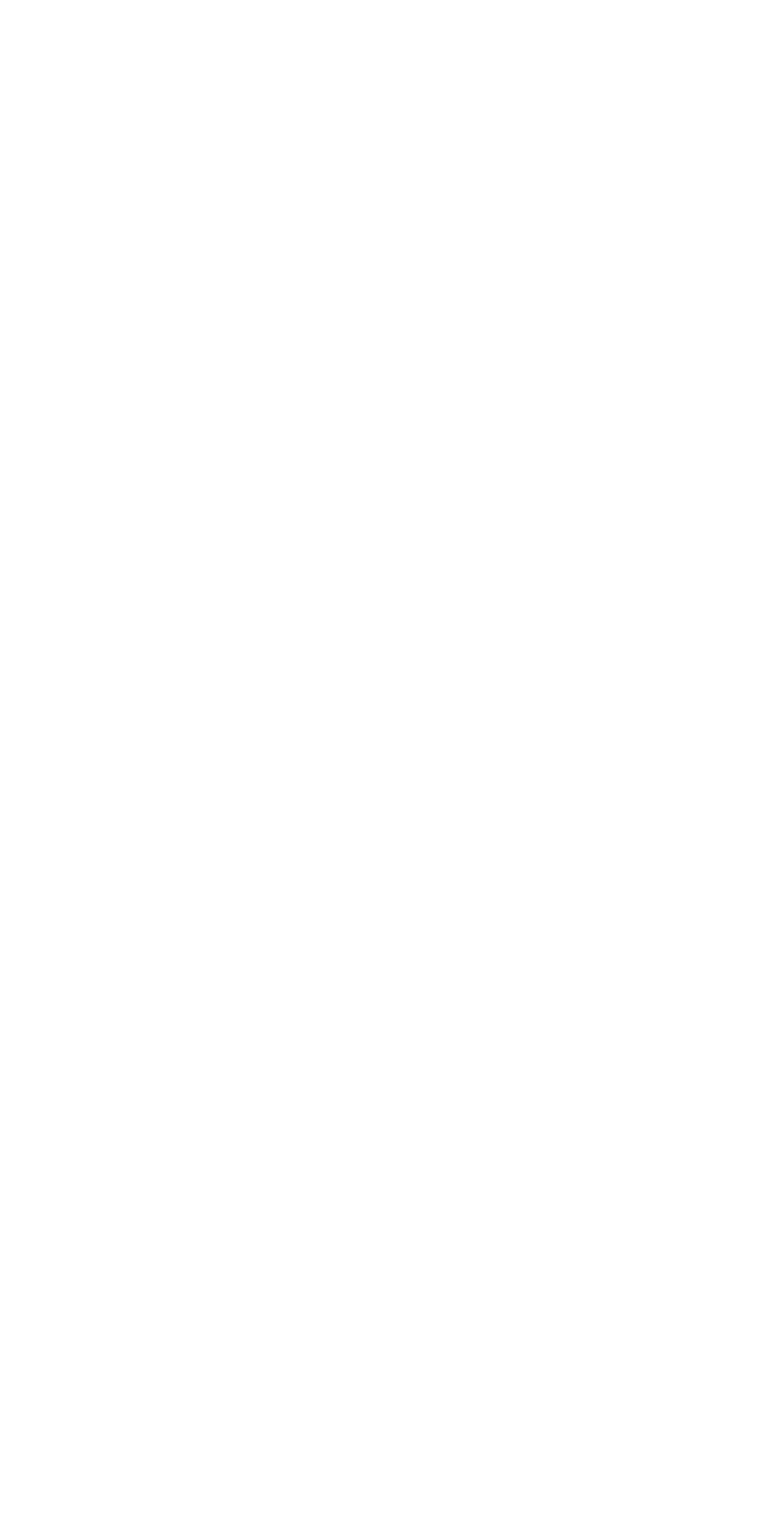
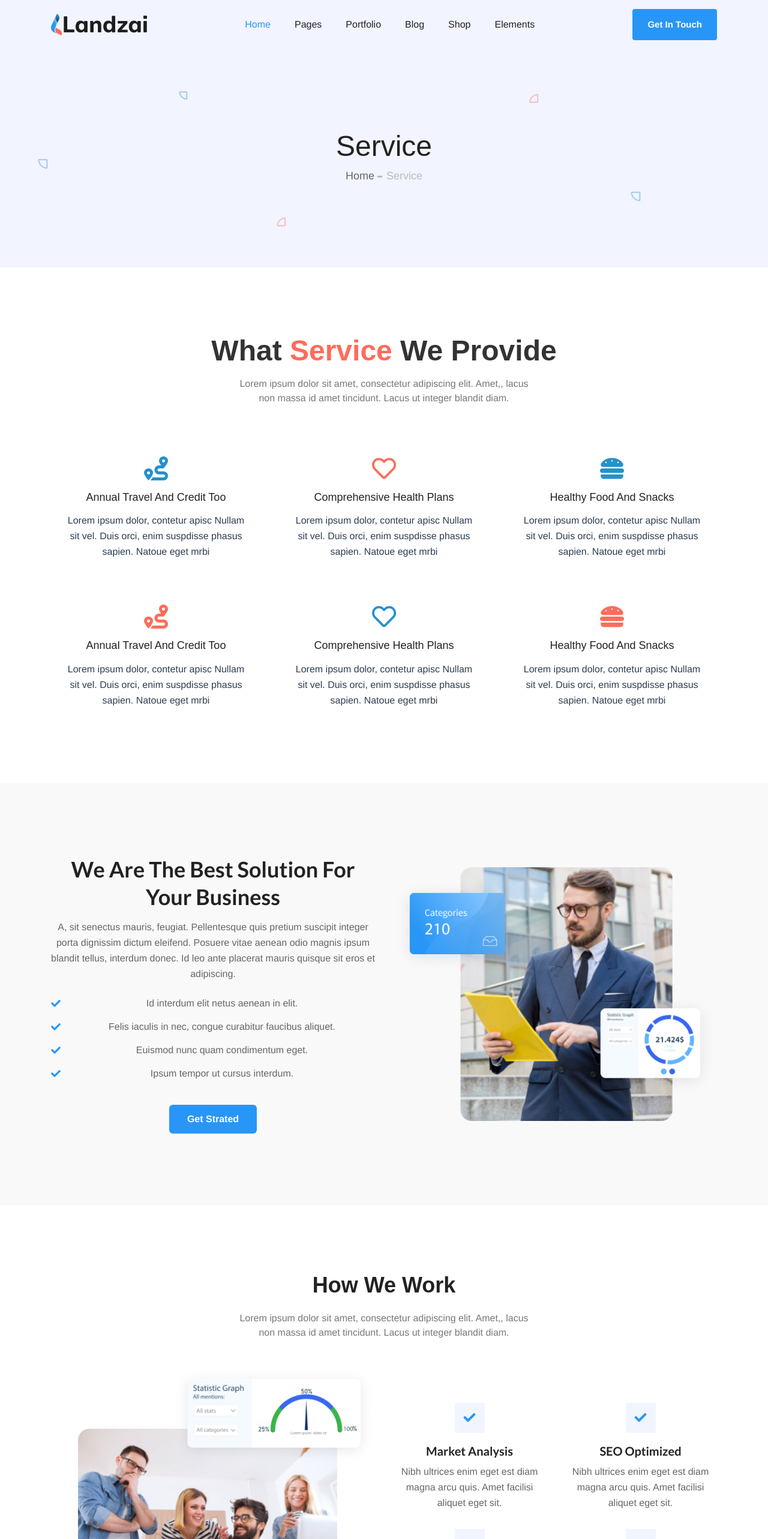
Before and after one commit to nishad-bdg/landzai, a Vue app: page /service in a window 1280 px wide. Shown: the top 2566 px of the page at 60% size. Before the commit the page ends 800 px from the top, so only its background shows below. Built offline with nearby package versions, Linux system fonts and the light colour scheme.

Commit message:
service page added

```diff
--- /dev/null
+++ b/src/components/AppBreadcrumb.vue
@@ -0,0 +1,27 @@
+<template>
+  <section class="breadcrumb-area">
+    <div class="container">
+      <div class="row">
+        <div class="col-lg-12">
+          <div class="breadcrumb-wrap text-center">
+            <h2 class="page-title">Service</h2>
+            <ul class="breadcrumb-page">
+              <li><a href="/">Home</a></li>
+              <li class="current-page">{{ currentPage }}</li>
+            </ul>
+          </div>
+        </div>
+      </div>
+    </div>
+  </section>
+</template>
+<script>
+export default {
+    name: "AppBreadcrumb",
+    props:{
+        currentPage:{
+            type:String
+        }
+    }
+}
+</script>
--- /dev/null
+++ b/src/components/exceptional/AppExceptional.vue
@@ -0,0 +1,36 @@
+<template>
+  <section class="exceptional-area section">
+    <div class="container">
+      <div class="row align-items-center">
+        <div class="col-lg-6 col-md-6 order-md-0 order-1">
+          <div class="exceptional-info">
+            <h2>We Are The Best Solution For Your Business</h2>
+            <p>
+              A, sit senectus mauris, feugiat. Pellentesque quis pretium
+              suscipit integer porta dignissim dictum eleifend. Posuere vitae
+              aenean odio magnis ipsum blandit tellus, interdum donec. Id leo
+              ante placerat mauris quisque sit eros et adipiscing.
+            </p>
+            <ul class="feature-lsit">
+              <li>Id interdum elit netus aenean in elit.</li>
+              <li>Felis iaculis in nec, congue curabitur faucibus aliquet.</li>
+              <li>Euismod nunc quam condimentum eget.</li>
+              <li>Ipsum tempor ut cursus interdum.</li>
+            </ul>
+            <a href="#" class="primary-btn-five">Get Strated</a>
+          </div>
+        </div>
+        <div class="col-lg-6 col-md-6 order-md-1 order-0">
+          <div class="exceptional-img">
+            <img src="assets/images/exceptional-image.png" alt="best-sluition-image" />
+          </div>
+        </div>
+      </div>
+    </div>
+  </section>
+</template>
+<script>
+export default {
+    name: "AppExceptional",
+}
+</script>
--- a/src/components/footer/AppFooter2.vue
+++ b/src/components/footer/AppFooterCommon.vue
@@ -1,12 +1,36 @@
 <template>
-  <footer class="footer-area-v2">
+  <footer class="footer-area-v5">
     <div class="container">
+      <!-- brands area start here  -->
+      <div class="brands-list-area">
+        <div class="brand-list slide-brands">
+          <div class="single-brand">
+            <a href="#"><img src="assets/images/brand/1.png" alt="brand anme" /></a>
+          </div>
+          <div class="single-brand">
+            <a href="#"><img src="assets/images/brand/2.png" alt="brand anme" /></a>
+          </div>
+          <div class="single-brand">
+            <a href="#"><img src="assets/images/brand/3.png" alt="brand anme" /></a>
+          </div>
+          <div class="single-brand">
+            <a href="#"><img src="assets/images/brand/4.png" alt="brand anme" /></a>
+          </div>
+          <div class="single-brand">
+            <a href="#"><img src="assets/images/brand/5.png" alt="brand anme" /></a>
+          </div>
+          <div class="single-brand">
+            <a href="#"><img src="assets/images/brand/6.png" alt="brand anme" /></a>
+          </div>
+        </div>
+      </div>
+      <!-- brands area end here  -->
       <div class="footer-widget-area">
         <div class="row">
           <div class="col-lg-4 col-md-6 col-sm-6">
             <div class="single-widget text-widget">
               <a class="footer-brand" href="index.html">
-                <img src="assets/images/logo2.png" alt="unique" />
+                <img src="assets/images/logo4.png" alt="quirky" />
               </a>
               <p class="text">
                 Lorem ipsum dolor sit amet, consectetur adipiscing elit.
@@ -72,6 +96,6 @@
 </template>
 <script>
 export default {
-  name: "AppFooter2",
-};
+    name: "AppFooterCommon"
+}
 </script>
--- /dev/null
+++ b/src/components/navbar/PageNavbar.vue
@@ -0,0 +1,69 @@
+<template>
+  <div>
+    <header class="header-v5 transparent-header header-md-none" id="sticky">
+      <div class="container">
+        <div class="menu-wrap">
+          <div class="brand-area text-left">
+            <a href="index.html"><img src="assets/images/logo4.png" alt="quirky" /></a>
+          </div>
+          <nav class="main-menu">
+            <ul>
+              <li class="current-menu-item"><a href="#pagetop">home</a></li>
+              <li><a href="#about">Pages</a></li>
+              <li><a href="#category">Portfolio</a></li>
+              <li><a href="#price">Blog</a></li>
+              <li><a href="#testimonial">Shop</a></li>
+              <li><a href="#elements">Elements</a></li>
+            </ul>
+          </nav>
+          <div class="header-rgiht text-right">
+            <a href="#" class="register-btn">Get In Touch</a>
+          </div>
+        </div>
+      </div>
+    </header>
+    <!-- header area end here  -->
+    <!-- mobile menu are start here  -->
+    <div class="mobile-menu-area">
+      <div class="container">
+        <div class="row align-items-center">
+          <div class="col-6">
+            <div class="logo-area">
+              <a href="index.html"
+                ><img src="images/logo4.png" alt="quirky"
+              /></a>
+            </div>
+          </div>
+          <div class="col-6">
+            <div class="menu-bar text-right">
+              <span class="fas fa-bars"></span>
+            </div>
+          </div>
+        </div>
+      </div>
+      <div class="mobile-menu">
+        <nav>
+          <ul>
+            <li class="current-menu-item"><a href="#pagetop">home</a></li>
+            <li><a href="#about">Pages</a></li>
+            <li><a href="#category">Portfolio</a></li>
+            <li><a href="#price">Blog</a></li>
+            <li><a href="#testimonial">Shop</a></li>
+            <li><a href="#elements">Elements</a></li>
+            <li><a href="#">Sing In</a></li>
+            <li><a href="#">Sing Up</a></li>
+          </ul>
+        </nav>
+        <div class="close-btn">
+          <i class="far fa-times-circle"></i>
+        </div>
+      </div>
+    </div>
+    <!-- mobile menu are end here  -->
+  </div>
+</template>
+<script>
+export default {
+    name: "PageNavbar"
+}
+</script>
--- /dev/null
+++ b/src/components/work_area/WorkArea2.vue
@@ -0,0 +1,78 @@
+<template>
+  <section class="work-area-two section-top">
+    <div class="container">
+      <div class="row">
+        <div class="col-lg-8 offset-lg-2">
+          <div class="section-title-five mb-45 text-center">
+            <h2 class="title">How We Work</h2>
+            <p class="sub-title">
+              Lorem ipsum dolor sit amet, consectetur adipiscing elit. Amet,,
+              lacus non massa id amet tincidunt. Lacus ut integer blandit diam.
+            </p>
+          </div>
+        </div>
+      </div>
+      <div class="row align-items-center">
+        <div class="col-lg-6 col-md-5">
+          <div class="work-image">
+            <img
+              src="assets/images/work-area-two-image.png"
+              alt="work-area-two-image"
+            />
+          </div>
+        </div>
+        <div class="col-lg-6 col-md-7">
+          <div class="work-list">
+            <div class="row">
+              <div class="col-lg-6 col-md-6 col-sm-6">
+                <div class="sigle-work">
+                  <span class="work-icon"><i class="fas fa-check"></i></span>
+                  <h3>Market Analysis</h3>
+                  <p>
+                    Nibh ultrices enim eget est diam magna arcu quis. Amet
+                    facilisi aliquet eget sit.
+                  </p>
+                </div>
+              </div>
+              <div class="col-lg-6 col-md-6 col-sm-6">
+                <div class="sigle-work">
+                  <span class="work-icon"><i class="fas fa-check"></i></span>
+                  <h3>SEO Optimized</h3>
+                  <p>
+                    Nibh ultrices enim eget est diam magna arcu quis. Amet
+                    facilisi aliquet eget sit.
+                  </p>
+                </div>
+              </div>
+              <div class="col-lg-6 col-md-6 col-sm-6">
+                <div class="sigle-work">
+                  <span class="work-icon"><i class="fas fa-check"></i></span>
+                  <h3>Free Resources</h3>
+                  <p>
+                    Nibh ultrices enim eget est diam magna arcu quis. Amet
+                    facilisi aliquet eget sit.
+                  </p>
+                </div>
+              </div>
+              <div class="col-lg-6 col-md-6 col-sm-6">
+                <div class="sigle-work">
+                  <span class="work-icon"><i class="fas fa-check"></i></span>
+                  <h3>Workflow Automation</h3>
+                  <p>
+                    Nibh ultrices enim eget est diam magna arcu quis. Amet
+                    facilisi aliquet eget sit.
+                  </p>
+                </div>
+              </div>
+            </div>
+          </div>
+        </div>
+      </div>
+    </div>
+  </section>
+</template>
+<script>
+export default {
+    name: "WorkArea"
+}
+</script>
--- a/src/router/index.js
+++ b/src/router/index.js
@@ -23,6 +23,11 @@ const routes = [
     path: '/home4',
     name: 'Home4',
     component: () => import('../views/home/Home4.vue')
+  },
+  {
+    path: '/service',
+    name:"Service",
+    component: () => import('../views/Service.vue')
   }
 ]
 
--- /dev/null
+++ b/src/views/Service.vue
@@ -0,0 +1,33 @@
+<template>
+    <div>
+        <PageNavbar />
+        <AppBreadcrumb currentPage = "Service" />
+        <AppServices />
+        <AppExceptional />
+        <WorkArea />
+        <AppFooter />
+
+    </div>
+</template>
+<script>
+import PageNavbar from '@/components/navbar/PageNavbar'
+import AppBreadcrumb from '@/components/AppBreadcrumb.vue'
+import AppServices from '@/components/service/AppService4'
+import AppExceptional from '@/components/exceptional/AppExceptional.vue'
+import WorkArea from '@/components/work_area/WorkArea2.vue'
+import AppFooter from '@/components/footer/AppFooterCommon.vue'
+
+
+export default {
+    name: "Service",
+    components:{
+        PageNavbar,
+        AppBreadcrumb,
+        AppServices,
+        AppExceptional,
+        WorkArea,
+        AppFooter,
+    }
+
+}
+</script>
```
